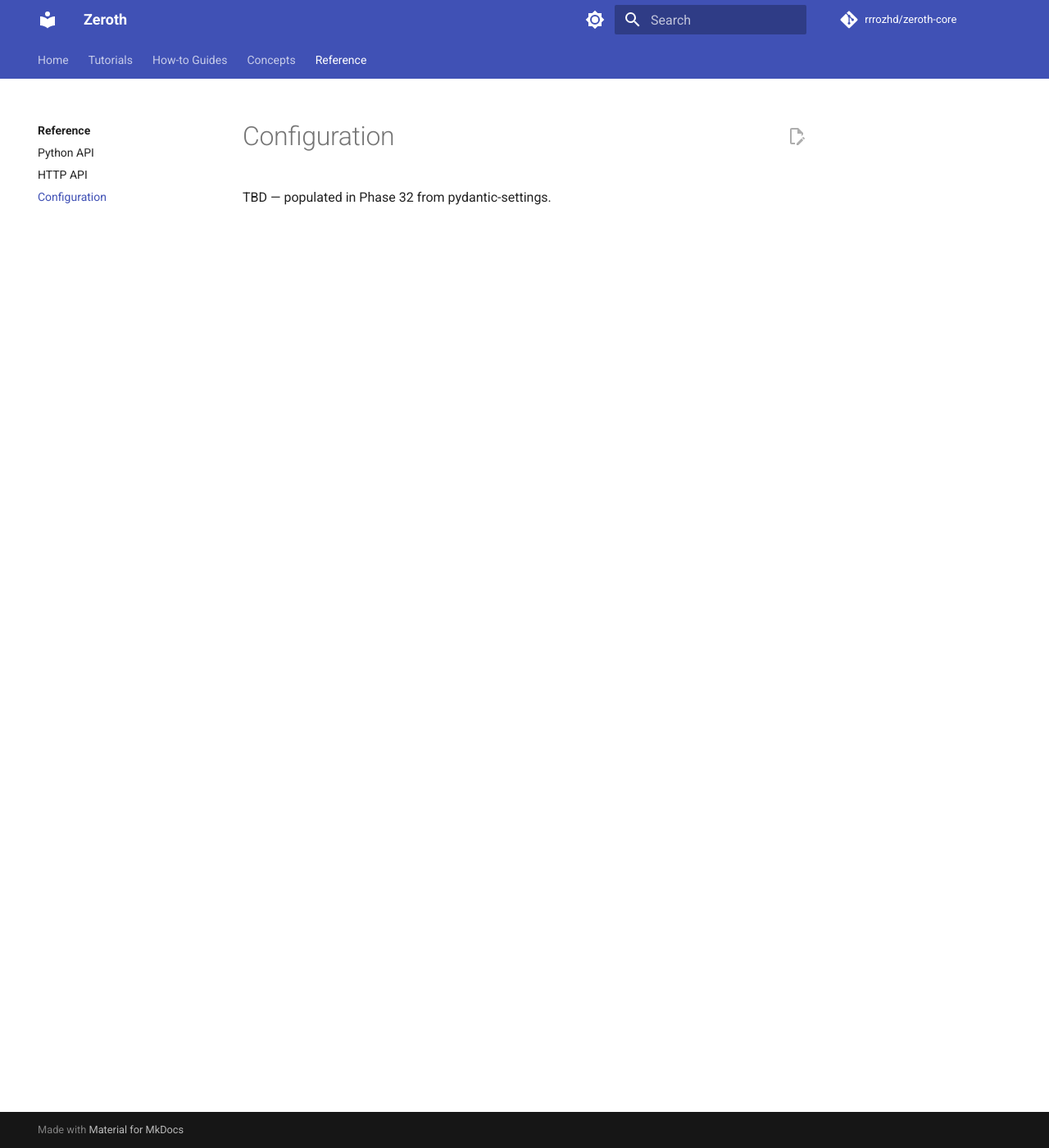
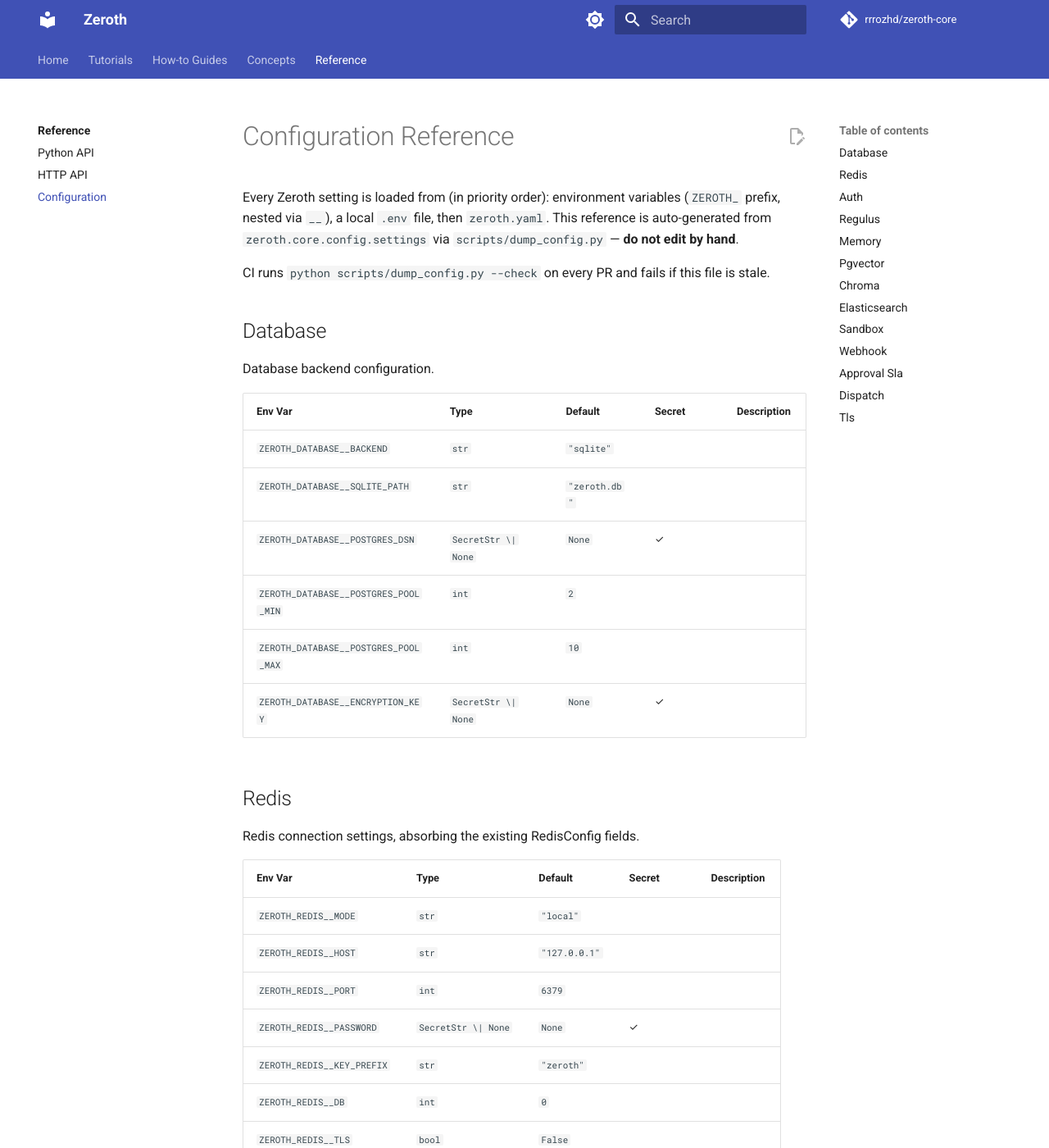
Before and after one commit to rrrozhd/zeroth-core, an MkDocs documentation site: the page built from docs/reference/configuration.md, in a window 1280 px wide and 1400 px high. Shown: the whole window at 82% size. Built offline with MkDocs 1.6.1 and Material for MkDocs 9.7.7, drawn with Linux system fonts in a browser that asks for light colours; comment, search, counter and statistics services are not loaded; some of the changed text lies outside the part shown.

Commit message:
docs(32-03): generate configuration reference from pydantic-settings
- Replaces Phase 30 stub with full auto-generated env var tables
- 13 sections (database, redis, auth, regulus, memory, pgvector, chroma,
  elasticsearch, sandbox, webhook, approval_sla, dispatch, tls)
- Produced by scripts/dump_config.py; regenerate on source changes

```diff
--- a/docs/reference/configuration.md
+++ b/docs/reference/configuration.md
@@ -1 +1,148 @@
-TBD — populated in Phase 32 from pydantic-settings.
+# Configuration Reference
+
+Every Zeroth setting is loaded from (in priority order): environment variables (`ZEROTH_` prefix, nested via `__`), a local `.env` file, then `zeroth.yaml`. This reference is auto-generated from `zeroth.core.config.settings` via `scripts/dump_config.py` — **do not edit by hand**.
+
+CI runs `python scripts/dump_config.py --check` on every PR and fails if this file is stale.
+
+## Database
+
+Database backend configuration.
+
+| Env Var | Type | Default | Secret | Description |
+| --- | --- | --- | --- | --- |
+| `ZEROTH_DATABASE__BACKEND` | `str` | `"sqlite"` |  |  |
+| `ZEROTH_DATABASE__SQLITE_PATH` | `str` | `"zeroth.db"` |  |  |
+| `ZEROTH_DATABASE__POSTGRES_DSN` | `SecretStr \| None` | `None` | ✓ |  |
+| `ZEROTH_DATABASE__POSTGRES_POOL_MIN` | `int` | `2` |  |  |
+| `ZEROTH_DATABASE__POSTGRES_POOL_MAX` | `int` | `10` |  |  |
+| `ZEROTH_DATABASE__ENCRYPTION_KEY` | `SecretStr \| None` | `None` | ✓ |  |
+
+## Redis
+
+Redis connection settings, absorbing the existing RedisConfig fields.
+
+| Env Var | Type | Default | Secret | Description |
+| --- | --- | --- | --- | --- |
+| `ZEROTH_REDIS__MODE` | `str` | `"local"` |  |  |
+| `ZEROTH_REDIS__HOST` | `str` | `"127.0.0.1"` |  |  |
+| `ZEROTH_REDIS__PORT` | `int` | `6379` |  |  |
+| `ZEROTH_REDIS__PASSWORD` | `SecretStr \| None` | `None` | ✓ |  |
+| `ZEROTH_REDIS__KEY_PREFIX` | `str` | `"zeroth"` |  |  |
+| `ZEROTH_REDIS__DB` | `int` | `0` |  |  |
+| `ZEROTH_REDIS__TLS` | `bool` | `False` |  |  |
+
+## Auth
+
+Service authentication settings.
+
+| Env Var | Type | Default | Secret | Description |
+| --- | --- | --- | --- | --- |
+| `ZEROTH_AUTH__API_KEYS_JSON` | `str \| None` | `None` |  |  |
+| `ZEROTH_AUTH__BEARER_JSON` | `str \| None` | `None` |  |  |
+
+## Regulus
+
+Regulus backend connection settings.
+
+| Env Var | Type | Default | Secret | Description |
+| --- | --- | --- | --- | --- |
+| `ZEROTH_REGULUS__ENABLED` | `bool` | `False` |  |  |
+| `ZEROTH_REGULUS__BASE_URL` | `str` | `"http://localhost:8000/v1"` |  |  |
+| `ZEROTH_REGULUS__API_KEY` | `SecretStr \| None` | `None` | ✓ |  |
+| `ZEROTH_REGULUS__BUDGET_CACHE_TTL` | `int` | `30` |  |  |
+| `ZEROTH_REGULUS__REQUEST_TIMEOUT` | `float` | `5.0` |  |  |
+
+## Memory
+
+Memory backend configuration.
+
+| Env Var | Type | Default | Secret | Description |
+| --- | --- | --- | --- | --- |
+| `ZEROTH_MEMORY__DEFAULT_CONNECTOR` | `str` | `"ephemeral"` |  |  |
+| `ZEROTH_MEMORY__REDIS_KV_PREFIX` | `str` | `"zeroth:mem:kv"` |  |  |
+| `ZEROTH_MEMORY__REDIS_THREAD_PREFIX` | `str` | `"zeroth:mem:thread"` |  |  |
+
+## Pgvector
+
+Pgvector-based vector memory configuration.
+
+| Env Var | Type | Default | Secret | Description |
+| --- | --- | --- | --- | --- |
+| `ZEROTH_PGVECTOR__ENABLED` | `bool` | `False` |  |  |
+| `ZEROTH_PGVECTOR__TABLE_NAME` | `str` | `"zeroth_memory_vectors"` |  |  |
+| `ZEROTH_PGVECTOR__EMBEDDING_MODEL` | `str` | `"text-embedding-3-small"` |  |  |
+| `ZEROTH_PGVECTOR__EMBEDDING_DIMENSIONS` | `int` | `1536` |  |  |
+
+## Chroma
+
+ChromaDB vector memory configuration.
+
+| Env Var | Type | Default | Secret | Description |
+| --- | --- | --- | --- | --- |
+| `ZEROTH_CHROMA__ENABLED` | `bool` | `False` |  |  |
+| `ZEROTH_CHROMA__HOST` | `str` | `"localhost"` |  |  |
+| `ZEROTH_CHROMA__PORT` | `int` | `8000` |  |  |
+| `ZEROTH_CHROMA__COLLECTION_PREFIX` | `str` | `"zeroth_memory"` |  |  |
+
+## Elasticsearch
+
+Elasticsearch memory backend configuration.
+
+| Env Var | Type | Default | Secret | Description |
+| --- | --- | --- | --- | --- |
+| `ZEROTH_ELASTICSEARCH__ENABLED` | `bool` | `False` |  |  |
+| `ZEROTH_ELASTICSEARCH__HOSTS` | `list[str]` | `['http://localhost:9200']` |  |  |
+| `ZEROTH_ELASTICSEARCH__INDEX_PREFIX` | `str` | `"zeroth_memory"` |  |  |
+
+## Sandbox
+
+Sandbox execution backend configuration.
+
+| Env Var | Type | Default | Secret | Description |
+| --- | --- | --- | --- | --- |
+| `ZEROTH_SANDBOX__BACKEND` | `str` | `"local"` |  |  |
+| `ZEROTH_SANDBOX__SIDECAR_URL` | `str` | `"http://sandbox-sidecar:8001"` |  |  |
+| `ZEROTH_SANDBOX__DOCKER_CONTAINER_NAME` | `str` | `"zeroth-sandbox"` |  |  |
+| `ZEROTH_SANDBOX__DOCKER_BINARY` | `str` | `"docker"` |  |  |
+
+## Webhook
+
+Webhook delivery system configuration.
+
+| Env Var | Type | Default | Secret | Description |
+| --- | --- | --- | --- | --- |
+| `ZEROTH_WEBHOOK__ENABLED` | `bool` | `True` |  |  |
+| `ZEROTH_WEBHOOK__DELIVERY_POLL_INTERVAL` | `float` | `2.0` |  |  |
+| `ZEROTH_WEBHOOK__DELIVERY_TIMEOUT` | `float` | `10.0` |  |  |
+| `ZEROTH_WEBHOOK__MAX_DELIVERY_CONCURRENCY` | `int` | `16` |  |  |
+| `ZEROTH_WEBHOOK__DEFAULT_MAX_RETRIES` | `int` | `5` |  |  |
+| `ZEROTH_WEBHOOK__RETRY_BASE_DELAY` | `float` | `1.0` |  |  |
+| `ZEROTH_WEBHOOK__RETRY_MAX_DELAY` | `float` | `300.0` |  |  |
+
+## Approval Sla
+
+Approval SLA timeout and escalation configuration.
+
+| Env Var | Type | Default | Secret | Description |
+| --- | --- | --- | --- | --- |
+| `ZEROTH_APPROVAL_SLA__ENABLED` | `bool` | `True` |  |  |
+| `ZEROTH_APPROVAL_SLA__CHECKER_POLL_INTERVAL` | `float` | `10.0` |  |  |
+
+## Dispatch
+
+Dispatch and horizontal scaling configuration.
+
+| Env Var | Type | Default | Secret | Description |
+| --- | --- | --- | --- | --- |
+| `ZEROTH_DISPATCH__ARQ_ENABLED` | `bool` | `False` |  |  |
+| `ZEROTH_DISPATCH__SHUTDOWN_TIMEOUT` | `float` | `30.0` |  |  |
+| `ZEROTH_DISPATCH__POLL_INTERVAL` | `float` | `0.5` |  |  |
+
+## Tls
+
+TLS configuration for direct uvicorn SSL.
+
+| Env Var | Type | Default | Secret | Description |
+| --- | --- | --- | --- | --- |
+| `ZEROTH_TLS__CERTFILE` | `str \| None` | `None` |  |  |
+| `ZEROTH_TLS__KEYFILE` | `str \| None` | `None` |  |  |
```
